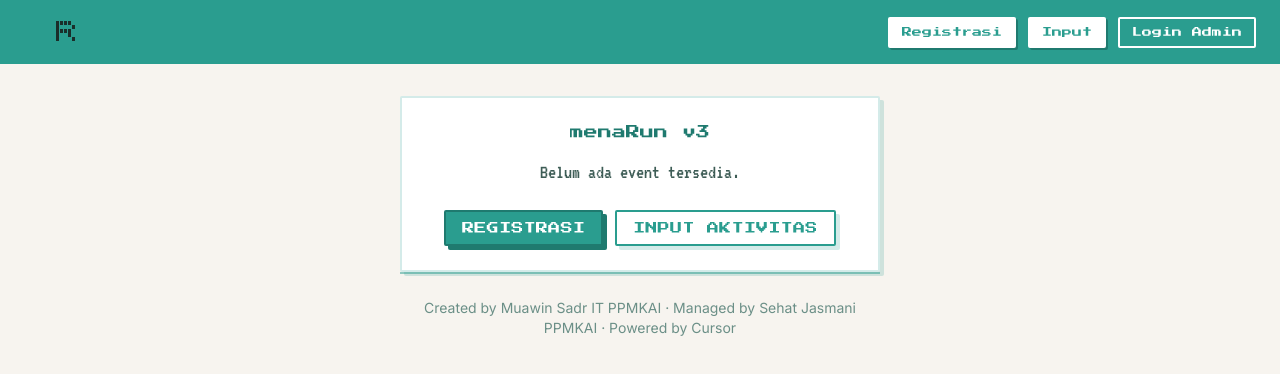
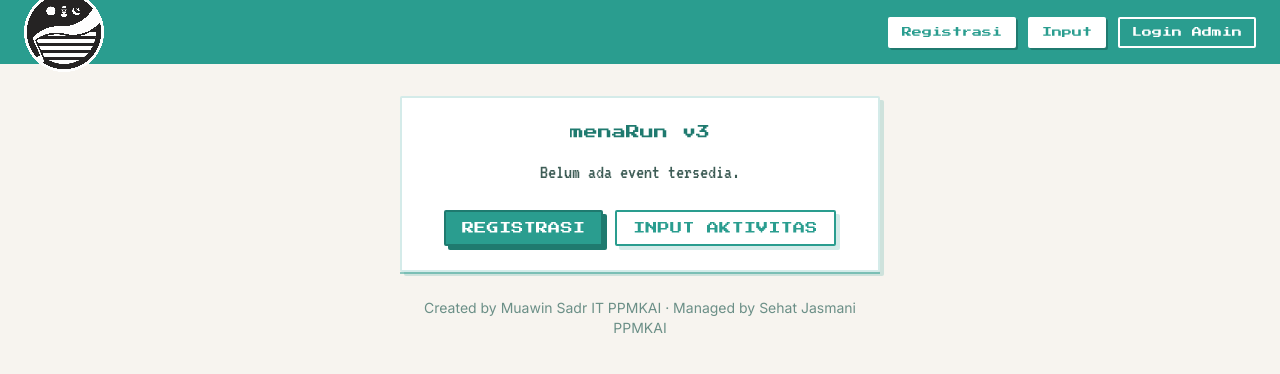
Before and after one commit to muhtalhaa/menarun-v3, a Next.js app: page / in a window 1280 px wide. Shown: the top 374 px of the page. Built offline with nearby package versions, Linux system fonts and the light colour scheme; no server answers; the database is empty.

Commit message:
update footer dan logo

```diff
--- a/components/layout/SiteFooter.tsx
+++ b/components/layout/SiteFooter.tsx
@@ -2,8 +2,7 @@ export function SiteFooter() {
   return (
     <footer className="border-t-2 border-tosca-muted/50 py-6 text-center">
       <p className="font-sans text-xs leading-relaxed text-text-muted md:text-sm">
-        Created by Muawin Sadr IT PPMKAI · Managed by Sehat Jasmani PPMKAI ·
-        Powered by Cursor
+        Created by Muawin Sadr IT PPMKAI · Managed by Sehat Jasmani PPMKAI
       </p>
     </footer>
   );
```
Also changed, not shown: public/images/logo.png.
